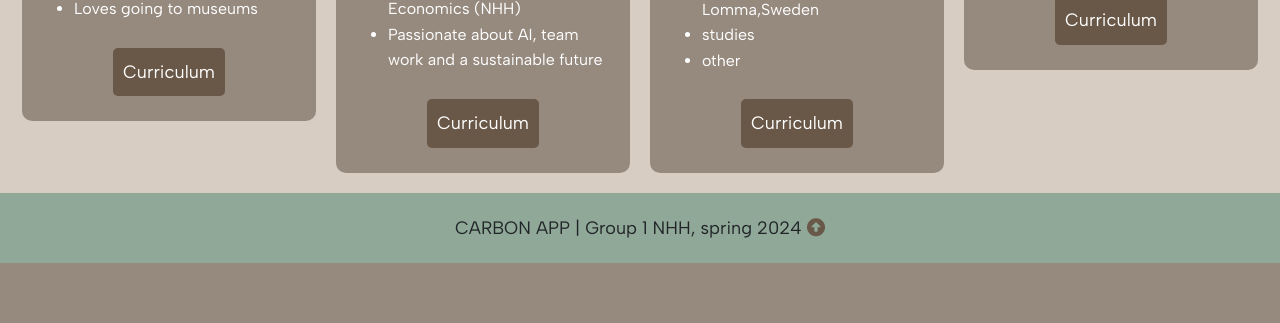
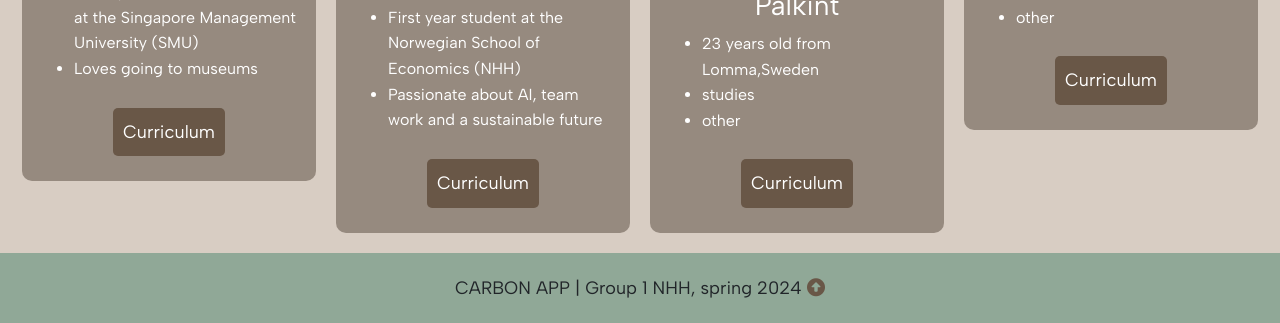
Before and after one commit to jasmineathea/FOR19, a Flask app: page /home in a window 1280 px wide. Shown: the part 1491-1814 px from the top of the page. Before the commit the page ends 1754 px from the top, so only its background shows below. Run offline with Flask 3, Linux system fonts and the light colour scheme; some libraries are stand-ins or nearby versions.

Commit message:
Update home.css

```diff
--- a/FOR19/static/home.css
+++ b/FOR19/static/home.css
@@ -33,6 +33,7 @@ p {
 /* Section developers */
 .section_developers {
   background-color:#d8cdc3;
+  padding-top: 60px;
 }
 .developers {
   display: grid;
```
